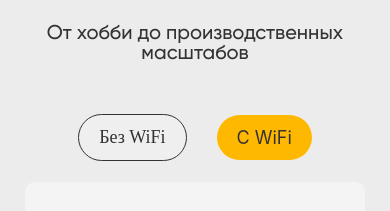
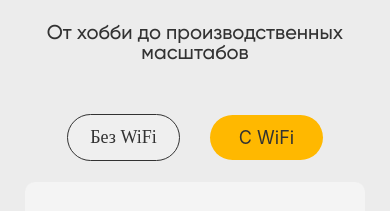
Before and after one commit to tursunov4/bavariya, a React (Vite) app: page / in a window 390 px wide. Shown: the part 2167-2378 px from the top of the page. Built offline with nearby package versions, Linux system fonts and the light colour scheme; a web font is replaced by a local one.

Commit message:
fixed style code

```diff
--- a/src/components/Bavariya/Bavariya.jsx
+++ b/src/components/Bavariya/Bavariya.jsx
@@ -52,13 +52,16 @@ const Bavariya = () => {
             <button
               onClick={() => serWife(false)}
               className={
-                  "bavariya-section__quiz-button" }
+                wife ?
+                  "bavariya-section__quiz-button"
+                  : 'bavariya-section__quiz-avtive'
+                }
             >
               Без WiFi
             </button>
             <button
               onClick={() => serWife(true)}
-              className={"bavariya-section__quiz-avtive"      }
+              className={ wife ?"bavariya-section__quiz-avtive" :    "bavariya-section__quiz-button"   }
             >
               {" "}
               С WiFi
--- a/src/components/Bavariya/bavriya.css
+++ b/src/components/Bavariya/bavriya.css
@@ -33,11 +33,12 @@
   margin-bottom: 21px;
 }
 .bavariya-section__quiz-button {
+  width: 183px;
   outline: none;
   border: 1px solid #323232;
   border-radius: 70px;
   cursor: pointer;
-  padding: 15px 47px;
+  padding: 15px 0px;
   color: #323232;
   font-family: Inter-Regular;
   font-size: 22px;
@@ -59,12 +60,13 @@
 }
 
 .bavariya-section__quiz-avtive {
+  width: 183px;
   border: none;
   background-color: #ffb800;
   outline: none;
   border-radius: 70px;
   cursor: pointer;
-  padding: 15px 47px;
+  padding: 15px 0px;
   color: #323232;
   font-family: Inter;
   font-size: 22px;
@@ -319,8 +321,9 @@
     cursor: pointer;
   }
   .bavariya-section__quiz-button {
+    width: 113px;
     border-radius: 70px;
-    padding: 10px 20px;
+    padding: 10px 0px;
     font-size: 18px;
     font-style: normal;
     font-weight: 400;
@@ -328,7 +331,8 @@
   }
   .bavariya-section__quiz-avtive {
     border-radius: 70px;
-    padding: 10px 20px;
+    width: 113px;
+    padding: 10px 0px;
     font-size: 18px;
     font-style: normal;
     font-weight: 400;
--- a/src/components/Footer/style.css
+++ b/src/components/Footer/style.css
@@ -177,7 +177,7 @@ background-blend-mode: normal, multiply, normal;
 
 @media only screen and (max-width: 1097px) {
   footer {
-    padding: 20px;
+    padding: 50px 20px 80px 20px;
     height: 530px;
   }
   .footer_wrap_top {
@@ -261,7 +261,7 @@ background-blend-mode: normal, multiply, normal;
 
 @media only screen and (max-width: 538px) {
   footer {
-    height: 800px;
+    height: auto;
   }
 
   .azd {
--- a/src/components/Header/HeaderSection/header.css
+++ b/src/components/Header/HeaderSection/header.css
@@ -278,12 +278,14 @@ text-transform: uppercase;
     font-size: 20px;
     height: 67px;
 
+
   }
   .img-wrapper__raspochka2 {
     width: 200px;
     padding: 20px;
     font-size: 20px;
     height: 67px;
+    gap: 5px;
   }
   .img-wrapper__box-text > del {
     font-size: 16px;
--- a/src/components/Manage/style.css
+++ b/src/components/Manage/style.css
@@ -30,7 +30,7 @@ margin-bottom: 50px;
   justify-content: space-between;
 }
 .mange__images1{
-  margin-left: 10px;
+  margin-left: 60px;
   position: relative;
   width: 578px;
 height: 591px;
@@ -63,6 +63,7 @@ overflow: hidden;
   display: none;
 }
 .mange__imge3{
+  margin-right: 30px;
   width: 458px;
 height: 458px;
   border-radius: 50%;
@@ -278,7 +279,7 @@ border-radius: 4px;
 .mange__costtd{
   border: none !important;
 }
-@media only screen and (max-width:1225px){
+@media only screen and (max-width:1275px){
 
 .manage{
   padding: 70px 0;
@@ -322,7 +323,7 @@ border-radius: 4px;
    padding: 10px;
   }
 }
-@media only screen and (max-width:970px){
+@media only screen and (max-width:1020px){
   .mange__cost{
     font-size: 30px;
     line-height: 37px;
@@ -334,7 +335,7 @@ border-radius: 4px;
     height: 70px;
     }
 }
-@media only screen and (max-width:912px){
+@media only screen and (max-width:962px){
   .mange__wrapper-text td{
   font-size: 18px !important;
   }
@@ -362,7 +363,7 @@ border-radius: 4px;
   }
 
 }
-@media only screen and (max-width:840px){
+@media only screen and (max-width:890px){
   .mange__tablebtn{
     display: block;
     width: 180px;
@@ -375,7 +376,7 @@ border-radius: 4px;
     }
 
 }
-@media only screen and (max-width:750px){
+@media only screen and (max-width:800px){
   .mobile__dnone{
     display: none;
   }
@@ -408,7 +409,7 @@ border-radius: 4px;
     line-height: 29px;
     }
 }
-@media only screen and (max-width:695px){
+@media only screen and (max-width:745px){
   .mange__images1{
     margin-left: 0;
     width: 240px;
@@ -431,7 +432,7 @@ border-radius: 4px;
   }
 
 }
-@media only screen and (max-width:500px){
+@media only screen and (max-width:550px){
   .manage{
     padding: 40px 0;
   }
--- a/src/components/Padarka/padarka.css
+++ b/src/components/Padarka/padarka.css
@@ -901,7 +901,7 @@ padding: 2px;
   .litraj-wrapper__buttons button {
     padding: 10px 20px !important;
     height: 45px;
-    font-size: 18px;
+    font-size: 16px;
     line-height: 25px;
   }
   .litraj-prices {
--- a/src/components/Youtube/YoutubeVideo/style.css
+++ b/src/components/Youtube/YoutubeVideo/style.css
@@ -166,8 +166,9 @@
 }
 @media only screen and (max-width: 600px) {
   .youtubevideo-wrapper__text {
-    background-image: none;
+    background-image: none !important;
   }
+
   .youtubevideo-wrapper__text > h4 {
     text-align: center;
   }
@@ -180,6 +181,20 @@
     gap: 20px;
     margin-bottom: 20px;
   }
+  .youtubevideo-wrapper__video:nth-child(2) {
+    background-image: url(/src/assets/Images/png/Youtube/youtube2.webp);
+    background-repeat: no-repeat;
+    background-position: center;
+    background-size: cover;
+    width: 100%;
+}
+  .youtubevideo-wrapper__video:nth-child(1) {
+    background-image: url(/src/assets/Images/png/Youtube/youtube2.webp);
+    background-repeat: no-repeat;
+    background-position: center;
+    background-size: cover;
+    width: 100%;
+}
   .youtubevideo-wrapper__video {
     width: 100%;
   }
--- a/src/components/Zakajite/style.css
+++ b/src/components/Zakajite/style.css
@@ -7,6 +7,7 @@
   background-color: black;
 }
 .zakajite__wrap-text{
+  padding: 0 4.5%;
   display: flex;
   justify-content: space-between;
   gap: 20px;
@@ -33,6 +34,7 @@ margin-bottom: 20px;
   margin-bottom: 40px;
 }
 .zakajite__text-inner{
+
   width: 30%;
   padding: 20px;
   text-align: center;
@@ -300,6 +302,7 @@ margin-bottom: 10px;
     flex-direction: column;
     align-items: center;
     justify-content: center;
+    padding: 0;
   }
   .zakajite__text-inner{
     width: 80%;
```
